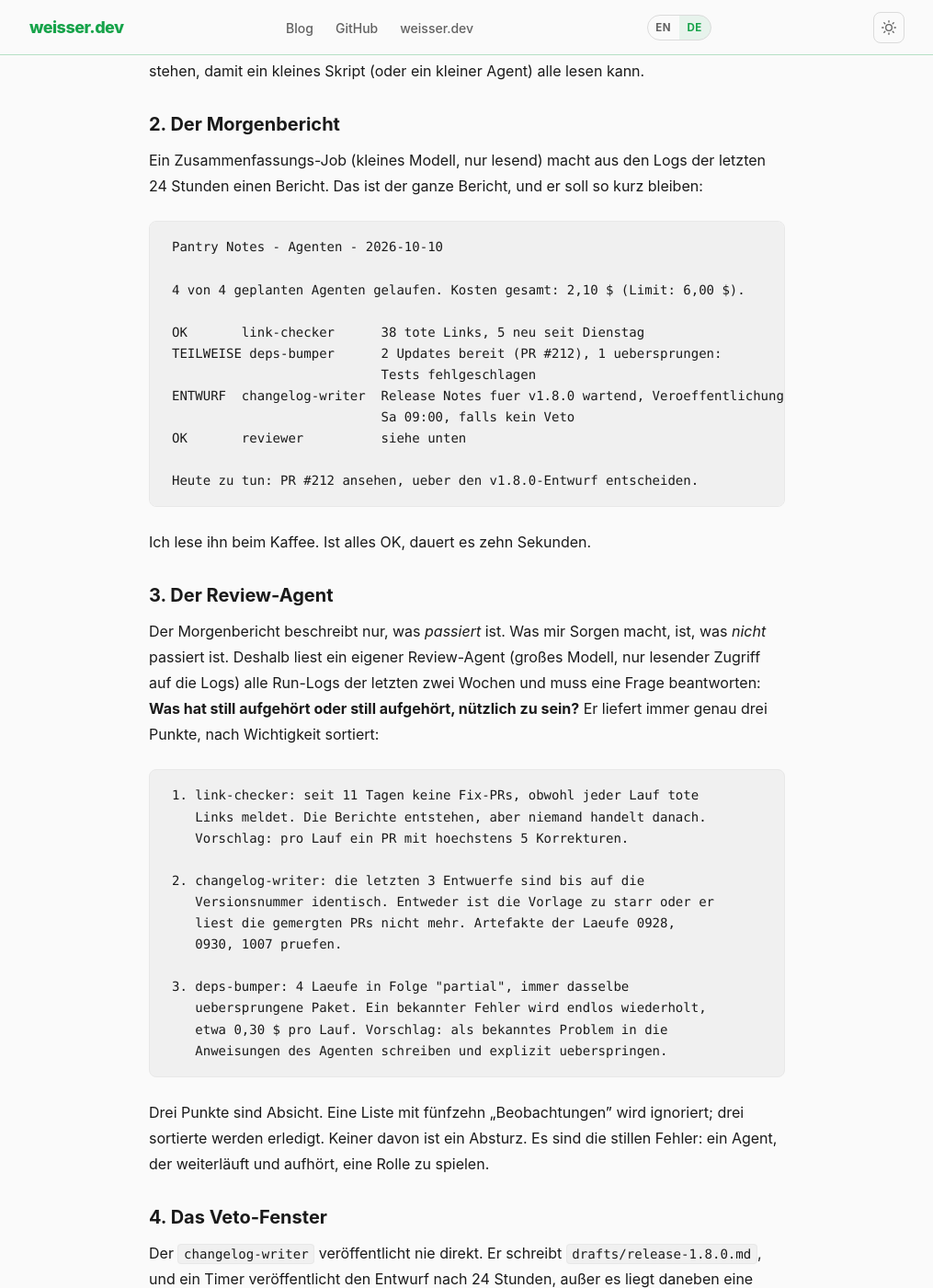
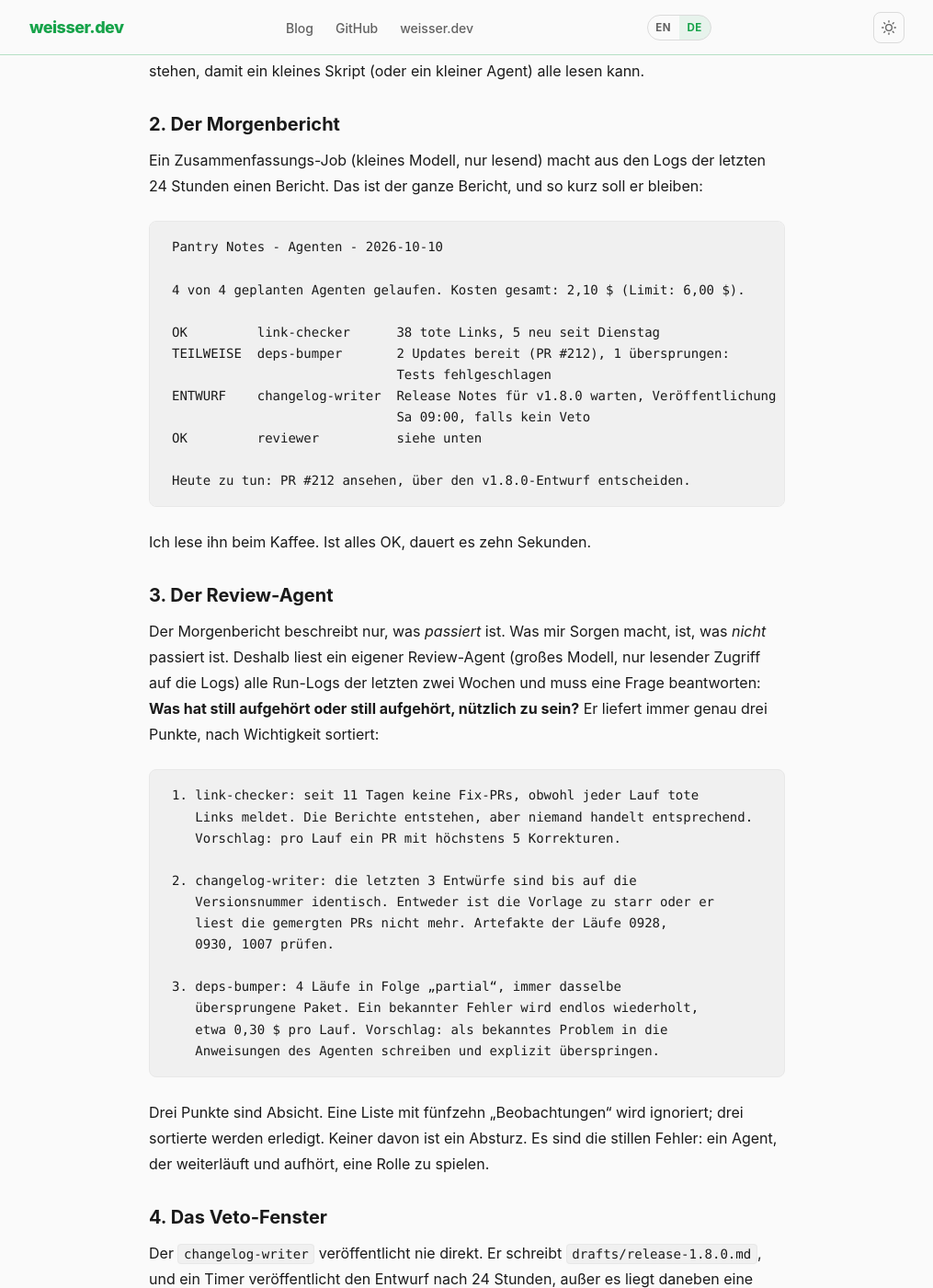
Before and after one commit to weisser-dev/blog.weisser.dev, a Jekyll site: the page built from _posts/operations/2026-10-13-how-i-optimise-my-agents-de.md, in a window 1280 px wide and 1400 px high, scrolled down 2604 px. Shown: the whole window at 92% size, without its empty margins (132-1147 px from the left). Built offline with Jekyll 4.4.1, drawn with Linux system fonts in a browser that asks for light colours; some of the changed text lies outside the part shown.

Commit message:
docs(blog): proofread German version of the agent optimisation post (#3)

````diff
--- a/_posts/operations/2026-10-13-how-i-optimise-my-agents-de.md
+++ b/_posts/operations/2026-10-13-how-i-optimise-my-agents-de.md
@@ -21,7 +21,7 @@ Dieser Beitrag ist die Checkliste, nach der ich vorgehe. Damit er konkret bleibt
 
 ## Die acht Gewohnheiten
 
-1. **Ein Run-Log-Format für alle Agenten.** Jeder geplante Lauf hängt eine Zeile in dieselbe Art Datei an. Ohne das ist „Was haben die Agenten letzte Woche getan?" Archäologie.
+1. **Ein Run-Log-Format für alle Agenten.** Jeder geplante Lauf hängt eine Zeile in dieselbe Art Datei an. Ohne das ist „Was haben die Agenten letzte Woche getan?“ Archäologie.
 2. **Ein kurzer Morgenbericht.** Eine Seite, aus den Logs erzeugt, in einer Minute lesbar. Ist er lang, höre ich auf, ihn zu lesen.
 3. **Ein Review-Agent, der alle Logs liest.** Seine einzige Aufgabe: mir sagen, was *still und leise aufgehört hat*: Agenten, die nicht liefen, Läufe, die immer gleich enden, Ergebnisse, die sich nicht mehr ändern.
 4. **Ein Veto-Fenster vor jeder automatischen Veröffentlichung.** Automatisches Veröffentlichen wartet zum Beispiel 24 Stunden als Entwurf. Ich kann abbrechen; Schweigen heißt: weiter.
@@ -70,21 +70,21 @@ Es kommt nicht auf genau diese Felder an. Wichtig ist, dass **Status, Kosten, Da
 
 ### 2. Der Morgenbericht
 
-Ein Zusammenfassungs-Job (kleines Modell, nur lesend) macht aus den Logs der letzten 24 Stunden einen Bericht. Das ist der ganze Bericht, und er soll so kurz bleiben:
+Ein Zusammenfassungs-Job (kleines Modell, nur lesend) macht aus den Logs der letzten 24 Stunden einen Bericht. Das ist der ganze Bericht, und so kurz soll er bleiben:
 
 ```text
 Pantry Notes - Agenten - 2026-10-10
 
 4 von 4 geplanten Agenten gelaufen. Kosten gesamt: 2,10 $ (Limit: 6,00 $).
 
-OK       link-checker      38 tote Links, 5 neu seit Dienstag
-TEILWEISE deps-bumper      2 Updates bereit (PR #212), 1 uebersprungen:
-                           Tests fehlgeschlagen
-ENTWURF  changelog-writer  Release Notes fuer v1.8.0 wartend, Veroeffentlichung
-                           Sa 09:00, falls kein Veto
-OK       reviewer          siehe unten
+OK         link-checker      38 tote Links, 5 neu seit Dienstag
+TEILWEISE  deps-bumper       2 Updates bereit (PR #212), 1 übersprungen:
+                             Tests fehlgeschlagen
+ENTWURF    changelog-writer  Release Notes für v1.8.0 warten, Veröffentlichung
+                             Sa 09:00, falls kein Veto
+OK         reviewer          siehe unten
 
-Heute zu tun: PR #212 ansehen, ueber den v1.8.0-Entwurf entscheiden.
+Heute zu tun: PR #212 ansehen, über den v1.8.0-Entwurf entscheiden.
 ```
 
 Ich lese ihn beim Kaffee. Ist alles OK, dauert es zehn Sekunden.
@@ -95,21 +95,21 @@ Der Morgenbericht beschreibt nur, was *passiert* ist. Was mir Sorgen macht, ist,
 
 ```text
 1. link-checker: seit 11 Tagen keine Fix-PRs, obwohl jeder Lauf tote
-   Links meldet. Die Berichte entstehen, aber niemand handelt danach.
-   Vorschlag: pro Lauf ein PR mit hoechstens 5 Korrekturen.
+   Links meldet. Die Berichte entstehen, aber niemand handelt entsprechend.
+   Vorschlag: pro Lauf ein PR mit höchstens 5 Korrekturen.
 
-2. changelog-writer: die letzten 3 Entwuerfe sind bis auf die
+2. changelog-writer: die letzten 3 Entwürfe sind bis auf die
    Versionsnummer identisch. Entweder ist die Vorlage zu starr oder er
-   liest die gemergten PRs nicht mehr. Artefakte der Laeufe 0928,
-   0930, 1007 pruefen.
+   liest die gemergten PRs nicht mehr. Artefakte der Läufe 0928,
+   0930, 1007 prüfen.
 
-3. deps-bumper: 4 Laeufe in Folge "partial", immer dasselbe
-   uebersprungene Paket. Ein bekannter Fehler wird endlos wiederholt,
+3. deps-bumper: 4 Läufe in Folge „partial“, immer dasselbe
+   übersprungene Paket. Ein bekannter Fehler wird endlos wiederholt,
    etwa 0,30 $ pro Lauf. Vorschlag: als bekanntes Problem in die
-   Anweisungen des Agenten schreiben und explizit ueberspringen.
+   Anweisungen des Agenten schreiben und explizit überspringen.
 ```
 
-Drei Punkte sind Absicht. Eine Liste mit fünfzehn „Beobachtungen" wird ignoriert; drei sortierte werden erledigt. Keiner davon ist ein Absturz. Es sind die stillen Fehler: ein Agent, der weiterläuft und aufhört, eine Rolle zu spielen.
+Drei Punkte sind Absicht. Eine Liste mit fünfzehn „Beobachtungen“ wird ignoriert; drei sortierte werden erledigt. Keiner davon ist ein Absturz. Es sind die stillen Fehler: ein Agent, der weiterläuft und aufhört, eine Rolle zu spielen.
 
 ### 4. Das Veto-Fenster
 
@@ -117,7 +117,7 @@ Der `changelog-writer` veröffentlicht nie direkt. Er schreibt `drafts/release-1
 
 ### 5. Enge Berechtigungen pro Aufgabe
 
-Jeder Agent bekommt eine ausdrückliche Erlaubnisliste genau für seine Aufgabe, nichts wird vererbt. Claude Code unterstützt das über Berechtigungsregeln und -modi ([Dokumentation zu Permissions](https://code.claude.com/docs/en/permissions)). Beim `link-checker` lautet die Liste etwa „Dateien lesen, das Link-Check-Skript ausführen, die Berichtsdatei schreiben", sonst nichts. Braucht ein Agent etwas Neues, füge ich genau das hinzu, bewusst. Der Standard ist *verbieten*.
+Jeder Agent bekommt eine ausdrückliche Erlaubnisliste genau für seine Aufgabe, nichts wird vererbt. Claude Code unterstützt das über Berechtigungsregeln und -modi ([Dokumentation zu Permissions](https://code.claude.com/docs/en/permissions)). Beim `link-checker` lautet die Liste etwa „Dateien lesen, das Link-Check-Skript ausführen, die Berichtsdatei schreiben“, sonst nichts. Braucht ein Agent etwas Neues, füge ich genau das hinzu, bewusst. Der Standard ist *verbieten*.
 
 ### 6. Harte Budgets und Timeouts
 
@@ -135,7 +135,7 @@ Das ist billiger und oft auch besser: Das kleine Modell ist für Routine schnell
 
 ### 8. Kleine Schritte und gelernte Lektionen
 
-Jeder Lauf macht eine kleine Sache und prüft sie, zum Beispiel „ein Paket anheben, Tests laufen lassen, Ergebnis festhalten" statt „alles aktualisieren". Das Feld `verified` im Log sagt, ob der Agent die Prüfung wirklich ausgeführt hat und nicht nur Erfolg behauptet. Eine Behauptung ohne Prüfung gilt im Bericht als `unverified`.
+Jeder Lauf macht eine kleine Sache und prüft sie, zum Beispiel „ein Paket anheben, Tests laufen lassen, Ergebnis festhalten“ statt „alles aktualisieren“. Das Feld `verified` im Log sagt, ob der Agent die Prüfung wirklich ausgeführt hat und nicht nur Erfolg behauptet. Eine Behauptung ohne Prüfung gilt im Bericht als `unverified`.
 
 Und wenn etwas schiefgeht, kommt die Lehre in die eigenen Anweisungen des Agenten. Nachdem der `deps-bumper` immer wieder dasselbe kaputte Update versucht hatte, bekam seine Anweisungsdatei zwei neue Zeilen:
 
````
Also changed, not shown: other parts of _posts/operations/2026-10-13-how-i-optimise-my-agents-de.md (+3 -3 lines).
